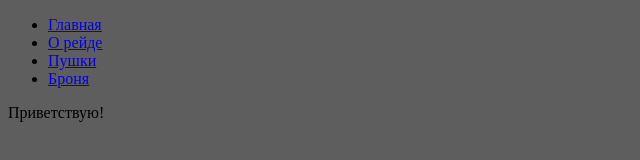
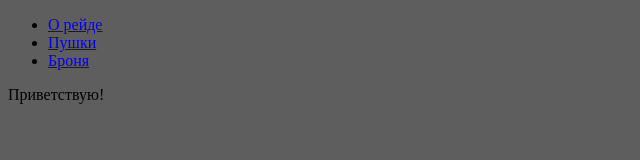
Before and after one commit to ArtemFlex/ArtemFlex.github.io, a plain HTML site: page index.html in a window 1280 px wide. Shown: the whole page, without its empty margins (0-640 px from the left). Drawn offline with Linux system fonts and the light colour scheme.

Commit message:
Update index.html

```diff
--- a/index.html
+++ b/index.html
@@ -6,7 +6,6 @@
 <body bgcolor="#5e5e5e">
 <!-- Site navigation menu -->
 <ul class="navbar">
-  <li><a href="index.html">Главная</a>
   <li><a href="reids.html">О рейде</a>
   <li><a href="guns.html">Пушки</a>
   <li><a href="armors.html">Броня</a>
```
